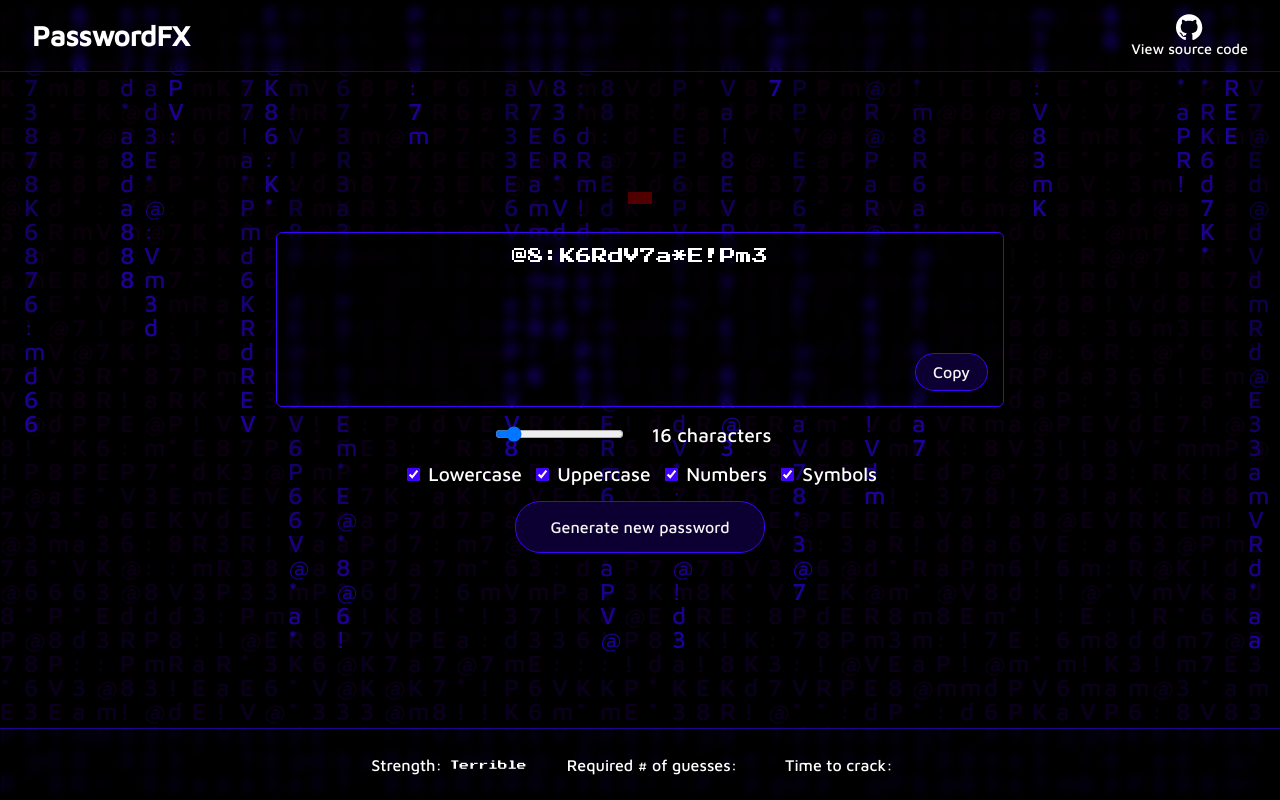
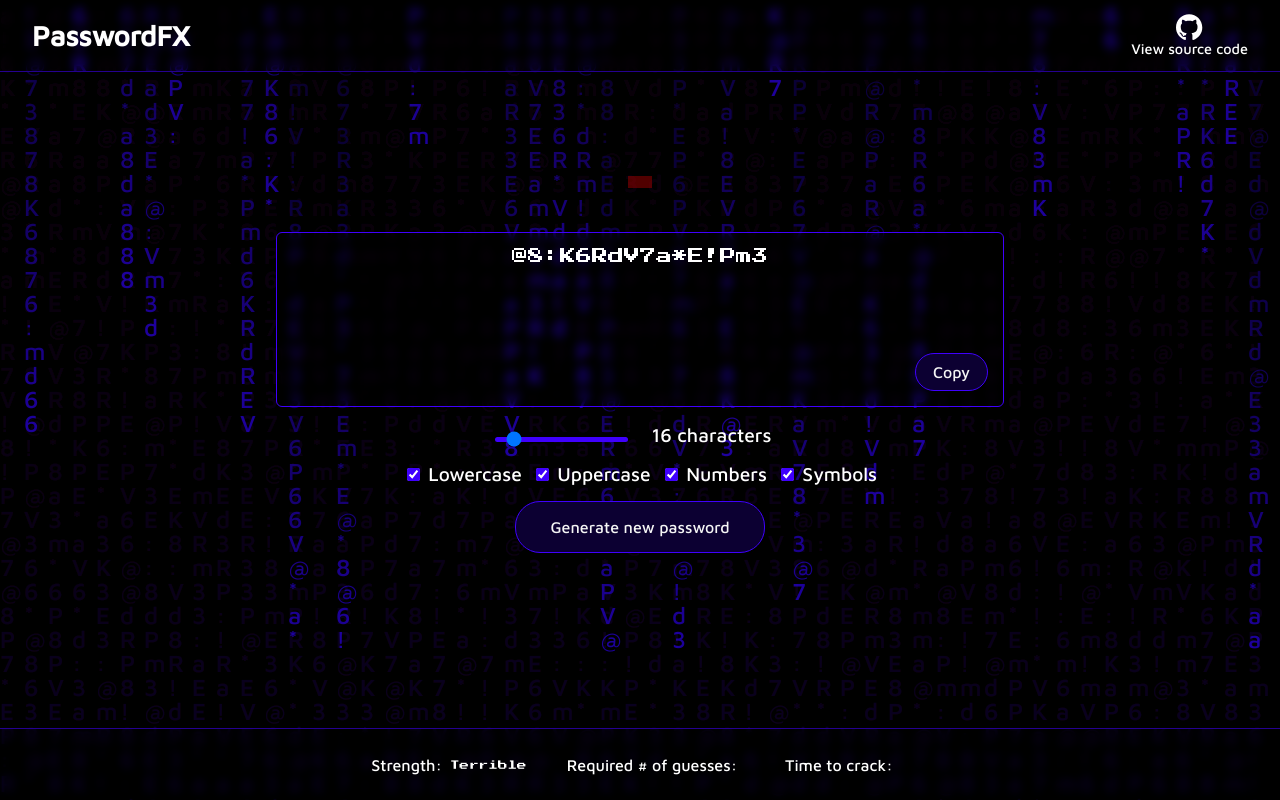
Before and after one commit to theodoremoreland/PasswordGenerator, a website built with Vite: page index.html in a window 1280 px wide. Built offline with nearby package versions, Linux system fonts and the light colour scheme; what zxcvbn would draw is missing.

Commit message:
bugfix: fix conflicting range input styles (cross browser support)

```diff
--- a/assets/css/style.css
+++ b/assets/css/style.css
@@ -178,19 +178,40 @@ a {
   color: var(--primary-font-color);
 }
 
-input[type="range"],
-input[type="range"]::-webkit-slider-runnable-track,
+input[type="range"] {
+  /* removing default appearance */
+  -webkit-appearance: none;
+  appearance: none;
+  background: transparent;
+  width: 100%;
+  cursor: pointer;
+}
+
+input[type="range"]::-webkit-slider-runnable-track {
+  height: 5px;
+  background-color: var(--primary-color);
+  border-radius: 16px;
+}
+
 input[type="range"]::-moz-range-track {
   height: 5px;
   background-color: var(--primary-color);
   border-radius: 16px;
 }
 
-input[type="range"]::-webkit-slider-thumb,
+input[type="range"]::-webkit-slider-thumb {
+  height: 1rem;
+  width: 1rem;
+  background-color: var(--tertiary-color);
+  border-radius: 50%;
+  border: 1px solid var(--primary-color);
+  /* Center the thumb vertically over the track:
+     Formula: (Track Height - Thumb Height) / 2
+     Example: (8px - 20px) / 2 = -6px */
+  margin-top: calc((5px - 1rem) / 2);
+}
+
 input[type="range"]::-moz-range-thumb {
-  /* removing default appearance */
-  -webkit-appearance: none;
-  appearance: none;
   height: 1rem;
   width: 1rem;
   background-color: var(--tertiary-color);
@@ -260,7 +281,7 @@ input[type="checkbox"] {
 
 #warnings-container {
   position: absolute;
-  top: -2.5rem;
+  top: -3.5rem;
   left: 0;
   display: flex;
   flex-direction: row;
```
